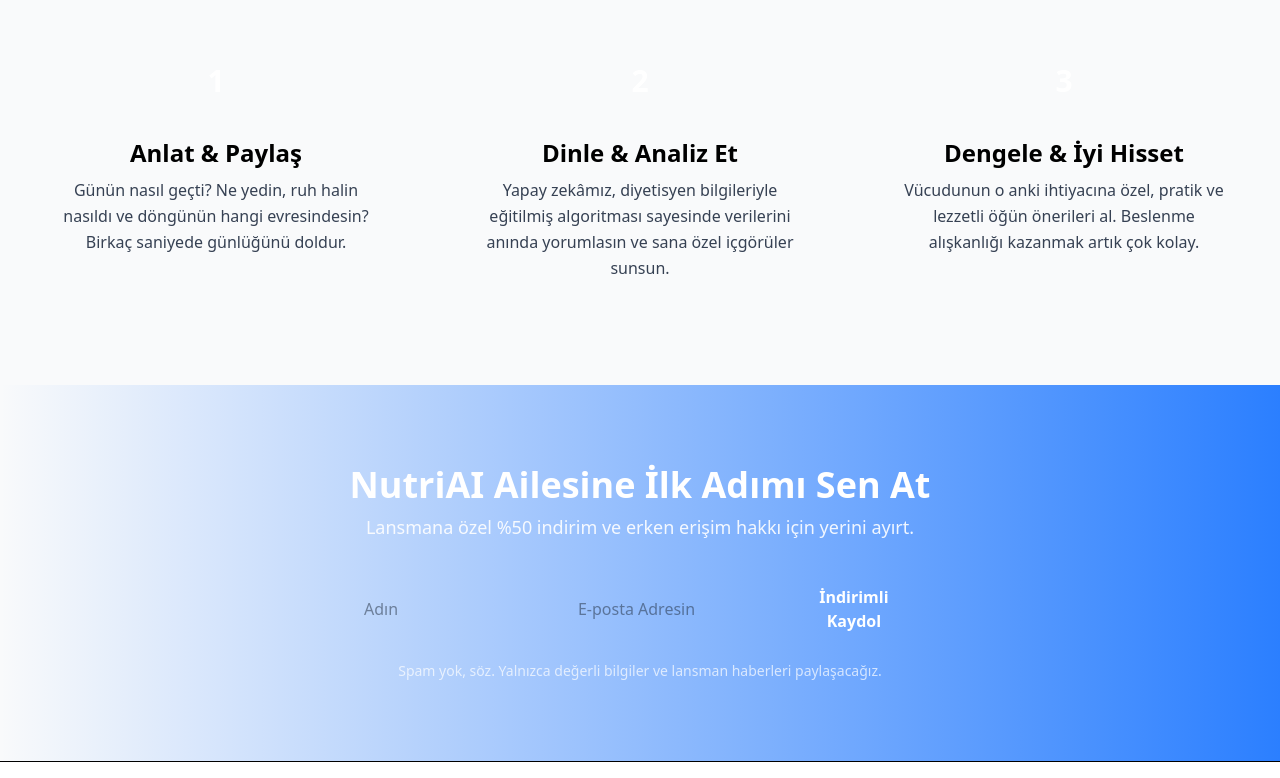
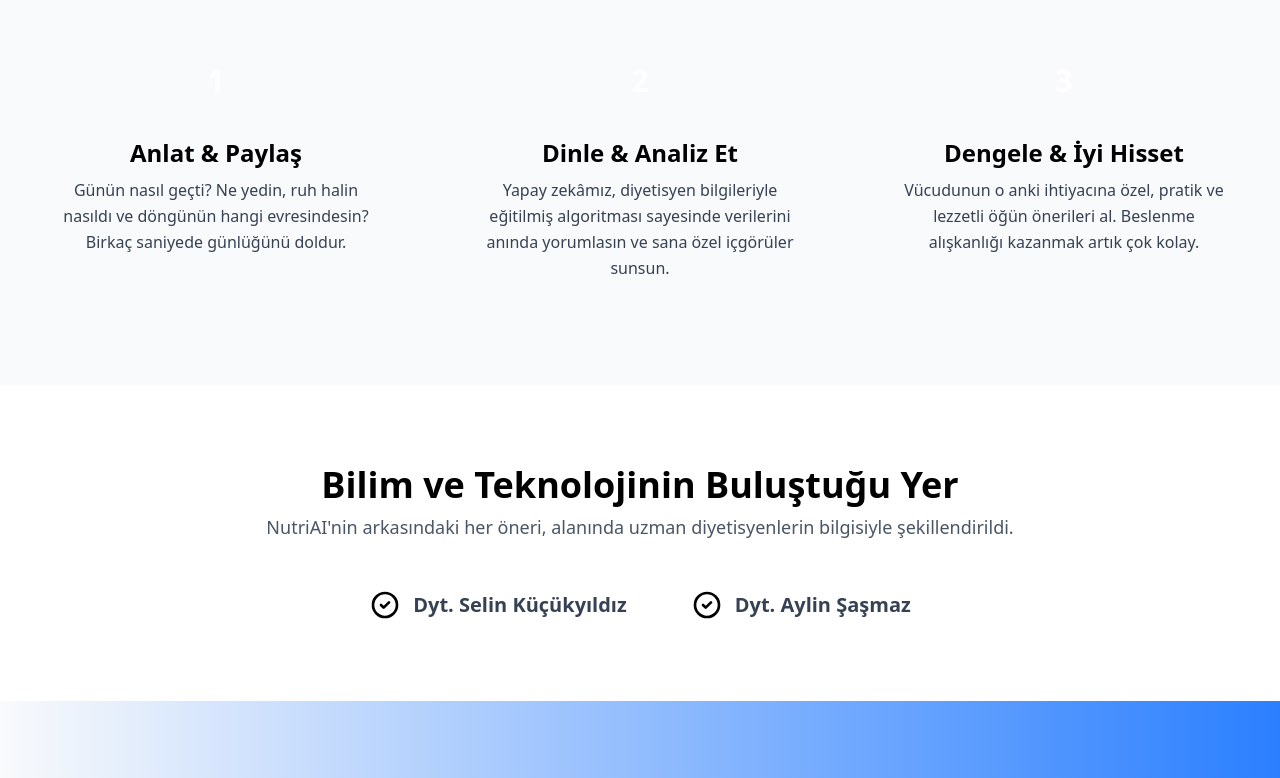
Before and after one commit to BerkeSeker0104/NutriAI-Web, a React (Vite) app in the folder nutriai-final/: page / in a window 1280 px wide. Shown: the part 2000-2778 px from the top of the page. Built offline with nearby package versions, Linux system fonts and the light colour scheme.

Commit message:
yeni Experts.jsx bölümümüzü ana sayfamıza ekledim

```diff
--- a/nutriai-final/src/App.jsx
+++ b/nutriai-final/src/App.jsx
@@ -1,9 +1,12 @@
+// src/App.jsx
+
 import Hero from './components/Hero'
 import Navbar from './components/Navbar'
 import Trust from './components/Trust'
 import HowItWorks from './components/HowItWorks'
+import Experts from './components/Experts'
 import CtaForm from './components/CtaForm'
-import Footer from './components/Footer' // 1. Yeni bileşeni import et
+import Footer from './components/Footer'
 
 function App() {
   return (
@@ -13,9 +16,10 @@
         <Hero />
         <Trust />
         <HowItWorks />
+        <Experts /> {/* Yeni bölümü buraya ekledik */}
         <CtaForm />
       </main>
-      <Footer /> {/* 2. Yeni bileşeni <main> etiketinden sonra ekle */}
+      <Footer />
     </div>
   )
 }
```
